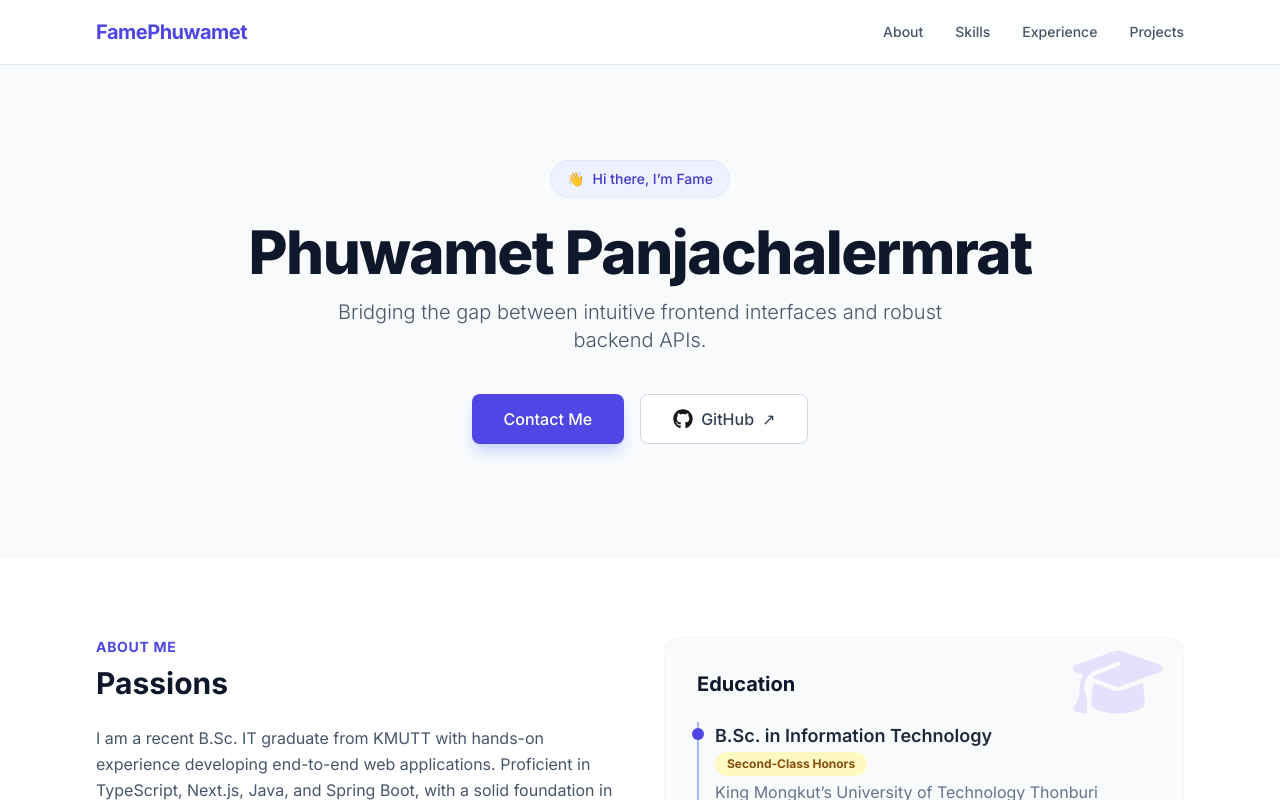
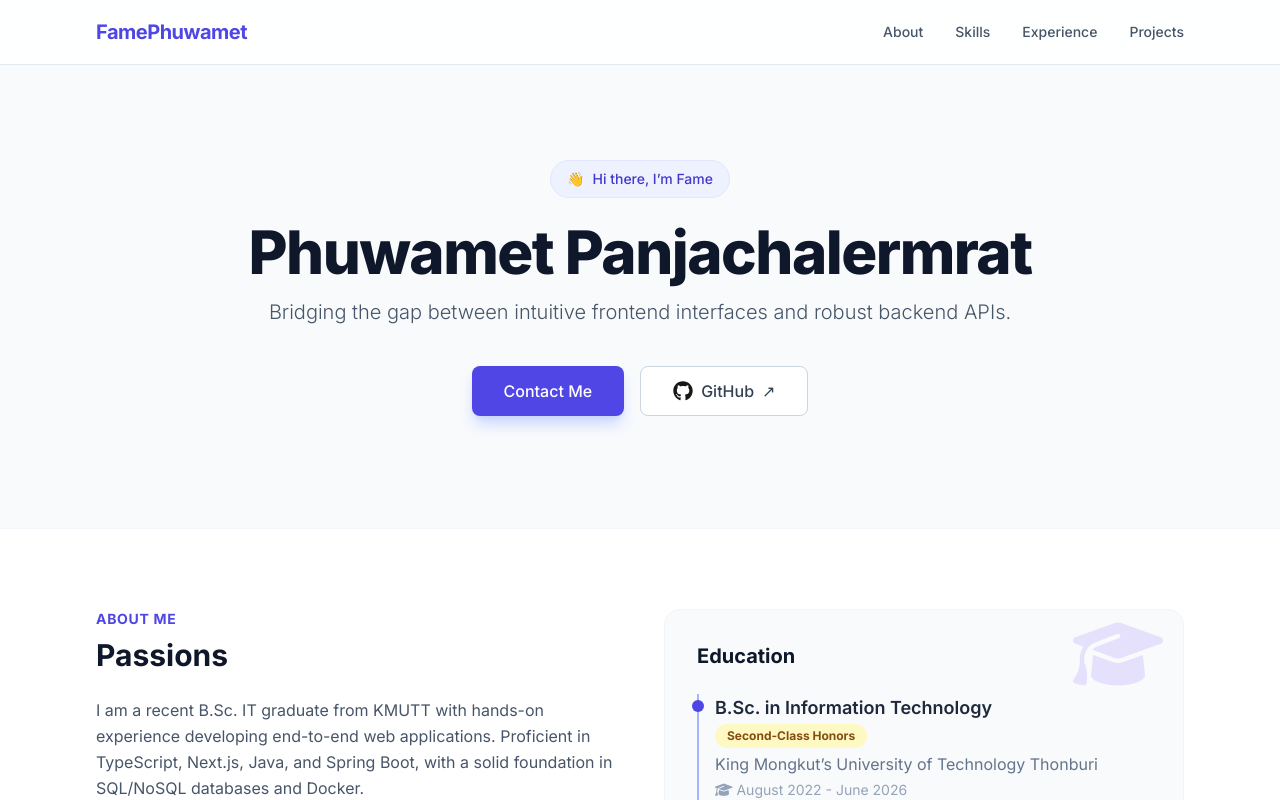
Before and after one commit to FameNu/FameNu.github.io, a React (Vite) app: page /#/ in a window 1280 px wide. Shown: the top 800 px of the page. Built offline with nearby package versions, Linux system fonts and the light colour scheme.

Commit message:
feat: increase max width of intro text in Hero component

```diff
--- a/src/components/Hero.tsx
+++ b/src/components/Hero.tsx
@@ -20,7 +20,7 @@ export default function Hero() {
       <h1 className='mb-4 text-4xl font-extrabold tracking-tight text-slate-900 sm:text-5xl md:text-6xl'>
         {profile.name}
       </h1>
-      <p className='mb-10 max-w-2xl text-lg font-light leading-8 text-slate-600 sm:text-xl'>
+      <p className='mb-10 max-w-3xl text-lg font-light leading-8 text-slate-600 sm:text-xl'>
         {profile.intro}
       </p>
       <div className='flex w-full flex-col justify-center gap-4 sm:w-auto sm:flex-row'>
```
